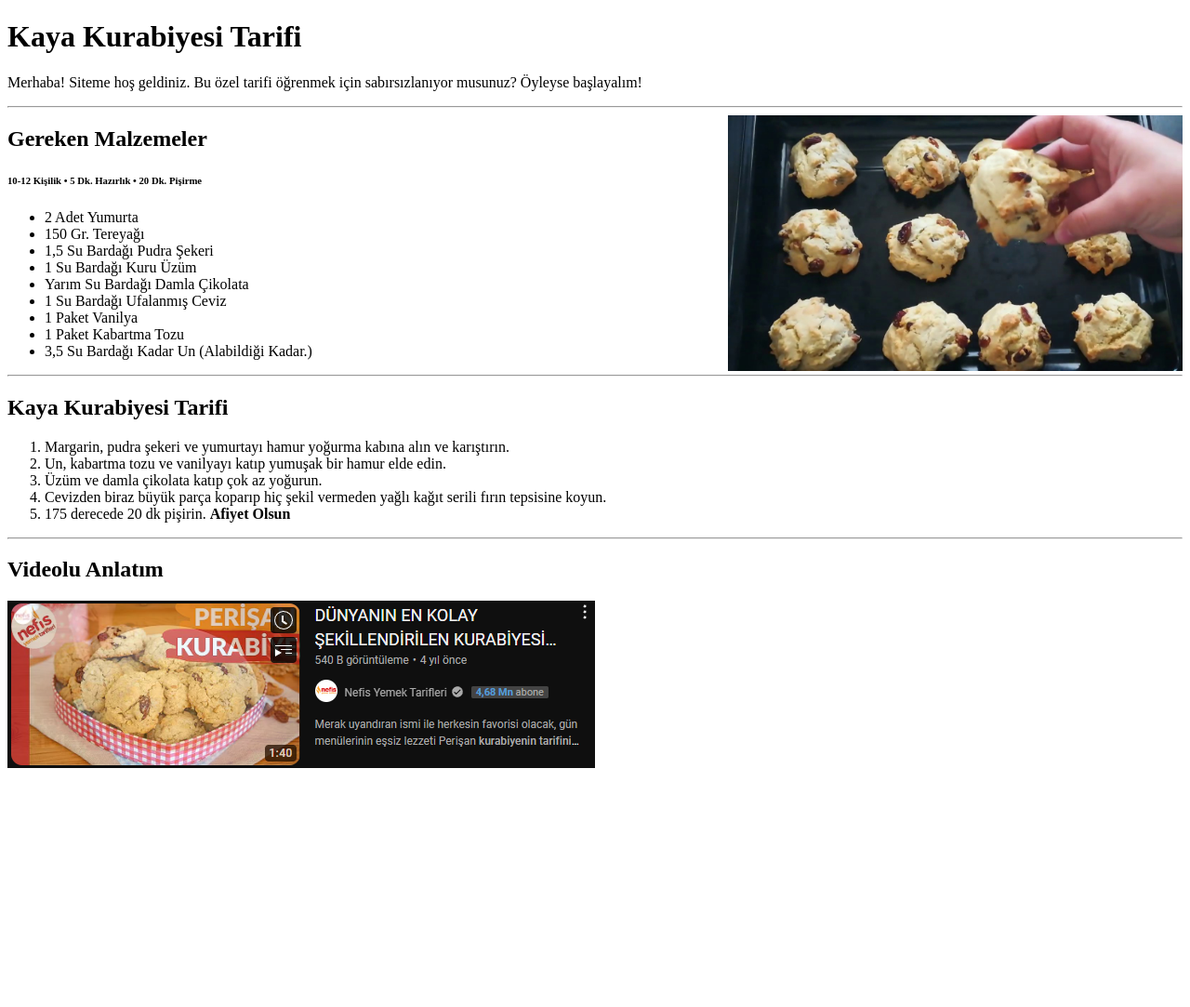
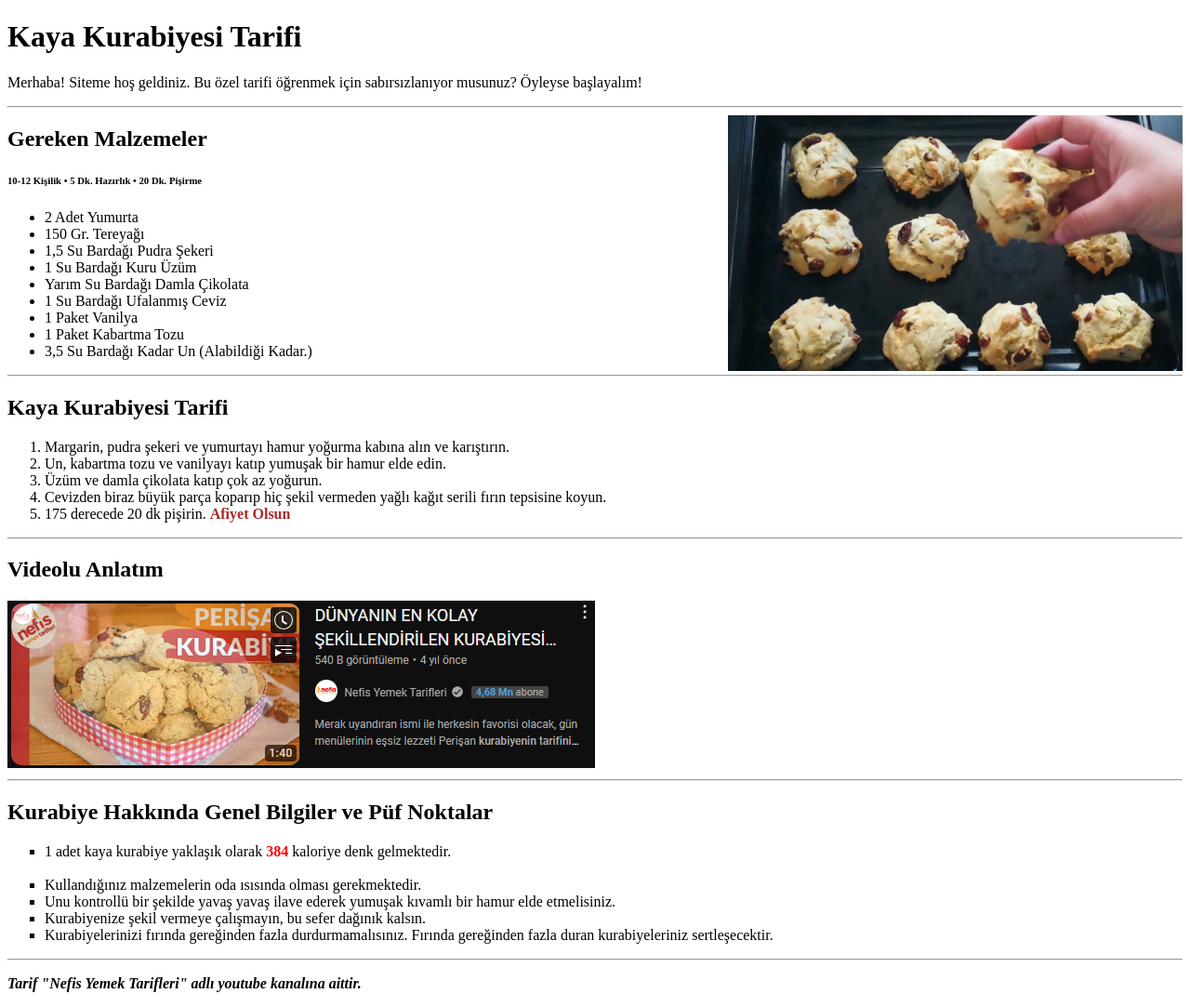
Before and after one commit to egementsdmr/Kurabiye, a plain HTML site: page index.html in a window 1280 px wide. Shown: the whole page at 93% size. Before the commit the page ends 838 px from the top, so only its background shows below. Drawn offline with Linux system fonts and the light colour scheme.

Commit message:
Güncellendi.

```diff
--- a/index.html
+++ b/index.html
@@ -37,7 +37,7 @@
         <li>Un, kabartma tozu ve vanilyayı katıp yumuşak bir hamur elde edin.</li>
         <li>Üzüm ve damla çikolata katıp çok az yoğurun.</li>
         <li>Cevizden biraz büyük parça koparıp hiç şekil vermeden yağlı kağıt serili fırın tepsisine koyun.</li>
-        <li>175 derecede 20 dk pişirin. <stan style="color: brown"></stan><strong>Afiyet Olsun</strong></li>
+        <li>175 derecede 20 dk pişirin. <strong><stan style="color: brown">Afiyet Olsun</stan></strong></li>
     </ol>
 <hr>
 <H2>
@@ -46,5 +46,22 @@
 <a href="https://www.youtube.com/watch?v=SmktKJ5rpWg">
     <img src="img/video.png" alt="Kaya Kurabiyesi Tarifi İçin Tıklayınız.">
 </a>
+<hr>
+<H2>
+    Kurabiye Hakkında Genel Bilgiler ve Püf Noktalar
+</H2>
+<ul style="list-style-type: square;">
+    <li>1 adet kaya kurabiye yaklaşık olarak <strong><stan style="color: red;"> 384 </stan></strong>kaloriye denk gelmektedir.</li>
+    <br>
+    <li>Kullandığınız malzemelerin oda ısısında olması gerekmektedir.</li>
+    <li>Unu kontrollü bir şekilde yavaş yavaş ilave ederek yumuşak kıvamlı bir hamur elde etmelisiniz.</li>
+    <li>Kurabiyenize şekil vermeye çalışmayın, bu sefer dağınık kalsın.</li>
+    <li>Kurabiyelerinizi fırında gereğinden fazla durdurmamalısınız. Fırında gereğinden fazla duran kurabiyeleriniz sertleşecektir.</li>
+</ul>
+<hr>
+<p>
+    <em> <strong> Tarif "Nefis Yemek Tarifleri" adlı youtube kanalına aittir. </strong></em>
+</p>
+
 </body>
 </html>
```
